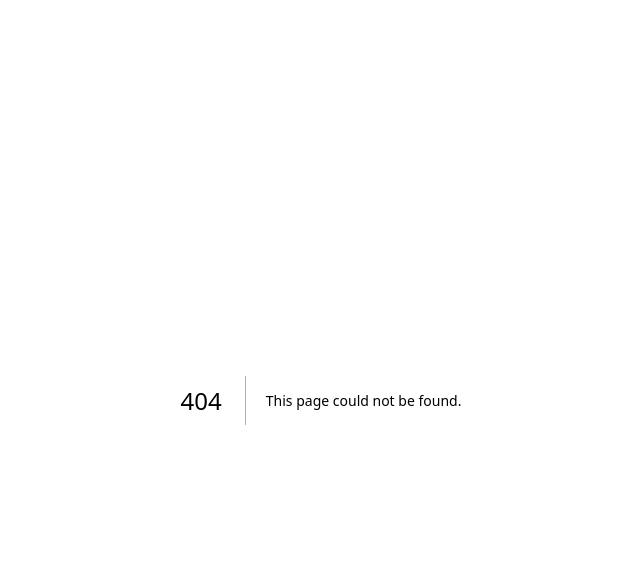
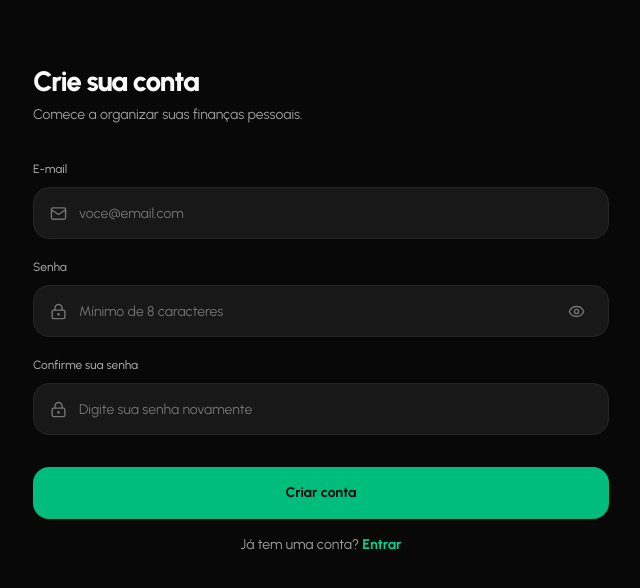
Before and after one commit to paulobr4z/sobrouquanto, a Next.js app: page /signup in a window 1280 px wide. Before the commit this address had no page. Shown: the top 588 px of the page, without its empty margins (319-959 px from the left). Built offline with nearby package versions, Linux system fonts and the light colour scheme; no server answers.

Commit message:
feat: adiciona página e formulário de cadastro de usuário

```diff
--- a/src/app/(public)/login/login-form.tsx
+++ b/src/app/(public)/login/login-form.tsx
@@ -1,6 +1,7 @@
 "use client";
 
 import { Eye, EyeOff, Loader2, LockKeyhole, Mail, Wallet } from "lucide-react";
+import Link from "next/link";
 import { useActionState, useState } from "react";
 import { signIn } from "../../_actions/auth";
 import { AuthInput } from "../../components/auth-input";
@@ -13,13 +14,6 @@ export function LoginForm() {
   return (
     <div className="flex w-full max-w-xl flex-1 flex-col">
       <header>
-        <div className="mb-8 flex h-12 w-12 items-center justify-center rounded-2xl border border-neutral-800 bg-[#171717]">
-          <Wallet
-            aria-hidden="true"
-            className="h-5 w-5 text-emerald-400"
-            strokeWidth={2.2}
-          />
-        </div>
         <h1 className="text-[28px] font-extrabold leading-tight tracking-[-0.04em] text-neutral-50">
           Bem-vindo de volta
         </h1>
@@ -81,7 +75,7 @@ export function LoginForm() {
           </button>
         </div>
 
-        <div className="mt-auto pt-10">
+        <div className="pt-4">
           <button
             type="submit"
             disabled={isPending}
@@ -94,15 +88,12 @@ export function LoginForm() {
           </button>
           <p className="mt-4 text-center text-sm text-neutral-400">
             Ainda não tem conta?{" "}
-            <button
-              type="button"
+            <Link
+              href="/signup"
               className="font-bold text-emerald-400 transition-colors hover:text-emerald-300 focus-visible:rounded-sm focus-visible:outline-2 focus-visible:outline-offset-2 focus-visible:outline-emerald-400"
-              onClick={() =>
-                setNotice("A criação de conta será habilitada com o Supabase.")
-              }
             >
               Criar conta
-            </button>
+            </Link>
           </p>
           {state.error && (
             <p className="mt-4 text-center text-xs text-red-400" role="alert">
--- /dev/null
+++ b/src/app/(public)/signup/page.tsx
@@ -0,0 +1,15 @@
+import type { Metadata } from "next";
+import { SignupForm } from "./signup-form";
+
+export const metadata: Metadata = {
+  title: "Criar conta | Sobrou Quanto?",
+  description: "Crie sua conta para organizar suas finanças pessoais.",
+};
+
+export default function SignupPage() {
+  return (
+    <main className="m-2 flex min-h-[calc(100dvh-1rem)] flex-col items-center bg-[#080808] px-6 pb-7 pt-[clamp(2.5rem,7vh,3.5rem)] sm:px-8">
+      <SignupForm />
+    </main>
+  );
+}
--- /dev/null
+++ b/src/app/(public)/signup/signup-form.tsx
@@ -0,0 +1,120 @@
+"use client";
+
+import { Eye, EyeOff, Loader2, LockKeyhole, Mail, Wallet } from "lucide-react";
+import Link from "next/link";
+import { useActionState, useState } from "react";
+import { signUp } from "../../_actions/auth";
+import { AuthInput } from "../../components/auth-input";
+
+export function SignupForm() {
+  const [passwordVisible, setPasswordVisible] = useState(false);
+  const [state, formAction, isPending] = useActionState(signUp, {});
+
+  return (
+    <div className="flex w-full max-w-xl flex-1 flex-col">
+      <header>
+        <h1 className="text-[28px] font-extrabold leading-tight tracking-[-0.04em] text-neutral-50">
+          Crie sua conta
+        </h1>
+        <p className="mt-1.5 text-sm text-neutral-400">
+          Comece a organizar suas finanças pessoais.
+        </p>
+      </header>
+
+      {state.success ? (
+        <div className="mt-9">
+          <output className="block text-sm leading-6 text-neutral-300">
+            Conta criada. Se a confirmação de e-mail estiver habilitada, confira
+            sua caixa de entrada para ativar o acesso.
+          </output>
+          <Link
+            href="/login"
+            className="mt-8 flex w-full items-center justify-center rounded-2xl bg-emerald-500 py-4 text-sm font-bold text-neutral-950 transition-transform active:scale-[0.98] focus-visible:outline-2 focus-visible:outline-offset-2 focus-visible:outline-emerald-400"
+          >
+            Ir para entrar
+          </Link>
+        </div>
+      ) : (
+        <form className="mt-9 flex flex-1 flex-col" action={formAction}>
+          <div className="space-y-5">
+            <AuthInput
+              id="email"
+              label="E-mail"
+              leadingIcon={Mail}
+              type="email"
+              placeholder="voce@email.com"
+              autoComplete="email"
+              autoCapitalize="none"
+              spellCheck={false}
+              required
+            />
+            <AuthInput
+              id="password"
+              label="Senha"
+              leadingIcon={LockKeyhole}
+              type={passwordVisible ? "text" : "password"}
+              placeholder="Mínimo de 8 caracteres"
+              autoComplete="new-password"
+              minLength={8}
+              required
+              trailingAction={
+                <button
+                  type="button"
+                  className="ml-3 flex h-8 w-8 shrink-0 items-center justify-center rounded-lg text-neutral-500 transition-colors hover:text-neutral-200 focus-visible:outline-2 focus-visible:outline-offset-2 focus-visible:outline-emerald-400"
+                  onClick={() => setPasswordVisible((visible) => !visible)}
+                  aria-label={
+                    passwordVisible ? "Ocultar senhas" : "Mostrar senhas"
+                  }
+                  aria-pressed={passwordVisible}
+                >
+                  {passwordVisible ? (
+                    <EyeOff aria-hidden="true" className="h-[17px] w-[17px]" />
+                  ) : (
+                    <Eye aria-hidden="true" className="h-[17px] w-[17px]" />
+                  )}
+                </button>
+              }
+            />
+            <AuthInput
+              id="passwordConfirmation"
+              label="Confirme sua senha"
+              leadingIcon={LockKeyhole}
+              type={passwordVisible ? "text" : "password"}
+              placeholder="Digite sua senha novamente"
+              autoComplete="new-password"
+              minLength={8}
+              required
+            />
+          </div>
+
+          <div className="pt-8">
+            <button
+              type="submit"
+              disabled={isPending}
+              className="flex w-full items-center justify-center gap-2 rounded-2xl bg-emerald-500 py-4 text-sm font-bold text-neutral-950 transition-transform active:scale-[0.98] disabled:active:scale-100 disabled:opacity-30 focus-visible:outline-2 focus-visible:outline-offset-2 focus-visible:outline-emerald-400"
+            >
+              {isPending && (
+                <Loader2 aria-hidden="true" className="h-4 w-4 animate-spin" />
+              )}
+              {isPending ? "Criando conta..." : "Criar conta"}
+            </button>
+            <p className="mt-4 text-center text-sm text-neutral-400">
+              Já tem uma conta?{" "}
+              <Link
+                href="/login"
+                className="font-bold text-emerald-400 transition-colors hover:text-emerald-300 focus-visible:rounded-sm focus-visible:outline-2 focus-visible:outline-offset-2 focus-visible:outline-emerald-400"
+              >
+                Entrar
+              </Link>
+            </p>
+            {state.error && (
+              <p className="mt-4 text-center text-xs text-red-400" role="alert">
+                {state.error}
+              </p>
+            )}
+          </div>
+        </form>
+      )}
+    </div>
+  );
+}
--- a/src/app/_actions/auth.ts
+++ b/src/app/_actions/auth.ts
@@ -24,6 +24,56 @@ export async function signIn(
   redirect("/");
 }
 
+export async function signUp(
+  _previousState: { error?: string; success?: boolean },
+  formData: FormData,
+): Promise<{ error?: string; success?: boolean }> {
+  const email = formData.get("email");
+  const password = formData.get("password");
+  const passwordConfirmation = formData.get("passwordConfirmation");
+
+  if (
+    typeof email !== "string" ||
+    typeof password !== "string" ||
+    typeof passwordConfirmation !== "string"
+  ) {
+    return { error: "Preencha todos os campos." };
+  }
+
+  const normalizedEmail = email.trim().toLowerCase();
+
+  if (!/^[^\s@]+@[^\s@]+\.[^\s@]+$/.test(normalizedEmail)) {
+    return { error: "Informe um e-mail válido." };
+  }
+
+  if (password.length < 8) {
+    return { error: "A senha deve ter pelo menos 8 caracteres." };
+  }
+
+  if (password !== passwordConfirmation) {
+    return { error: "As senhas não coincidem." };
+  }
+
+  const supabase = await createSupabaseActionClient();
+  const { data, error } = await supabase.auth.signUp({
+    email: normalizedEmail,
+    password,
+  });
+
+  if (error) {
+    return {
+      error:
+        "Não foi possível criar sua conta. Confira os dados e tente novamente.",
+    };
+  }
+
+  if (data.session) {
+    redirect("/");
+  }
+
+  return { success: true };
+}
+
 export async function signOut() {
   const supabase = await createSupabaseActionClient();
   const { error } = await supabase.auth.signOut();
```
